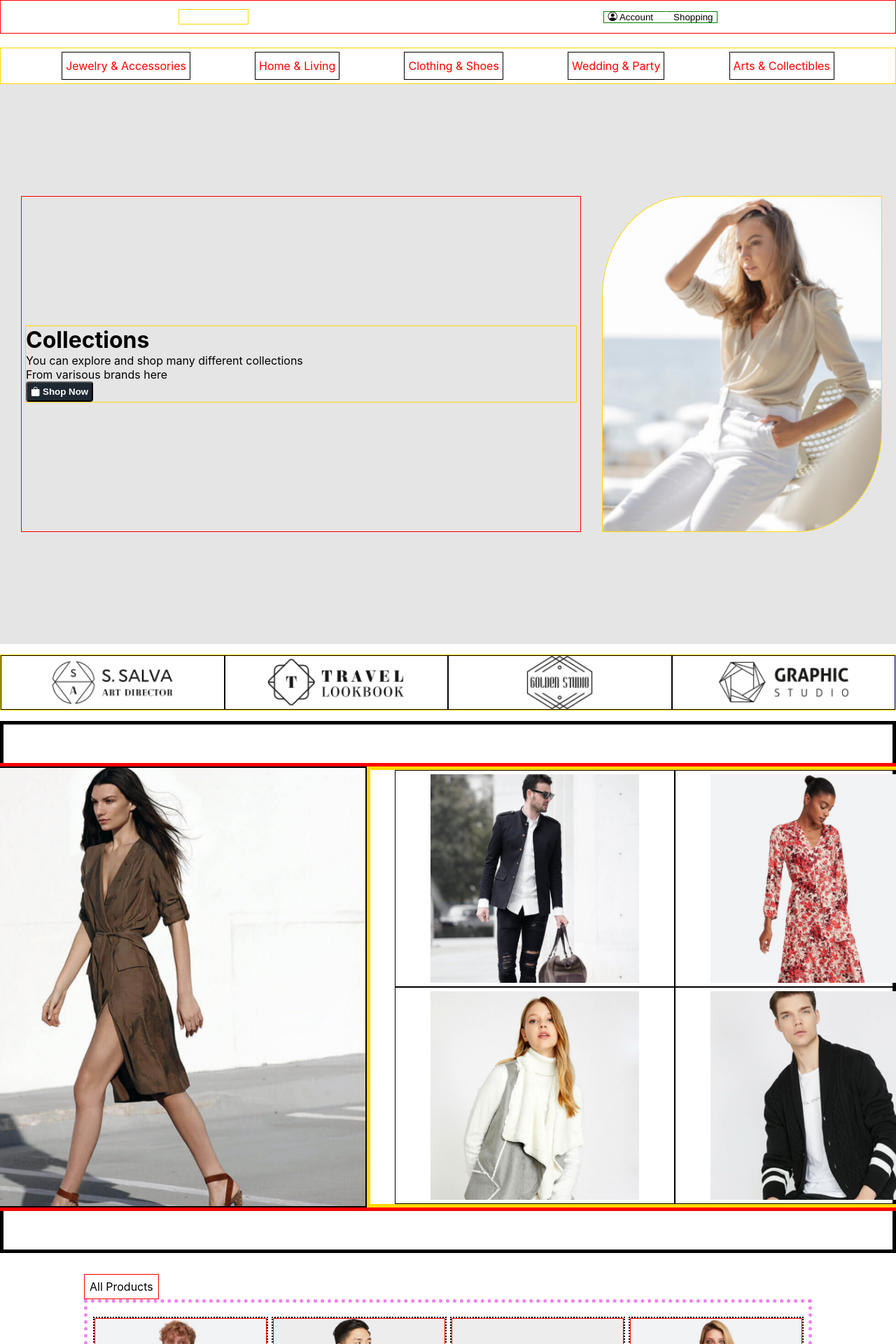
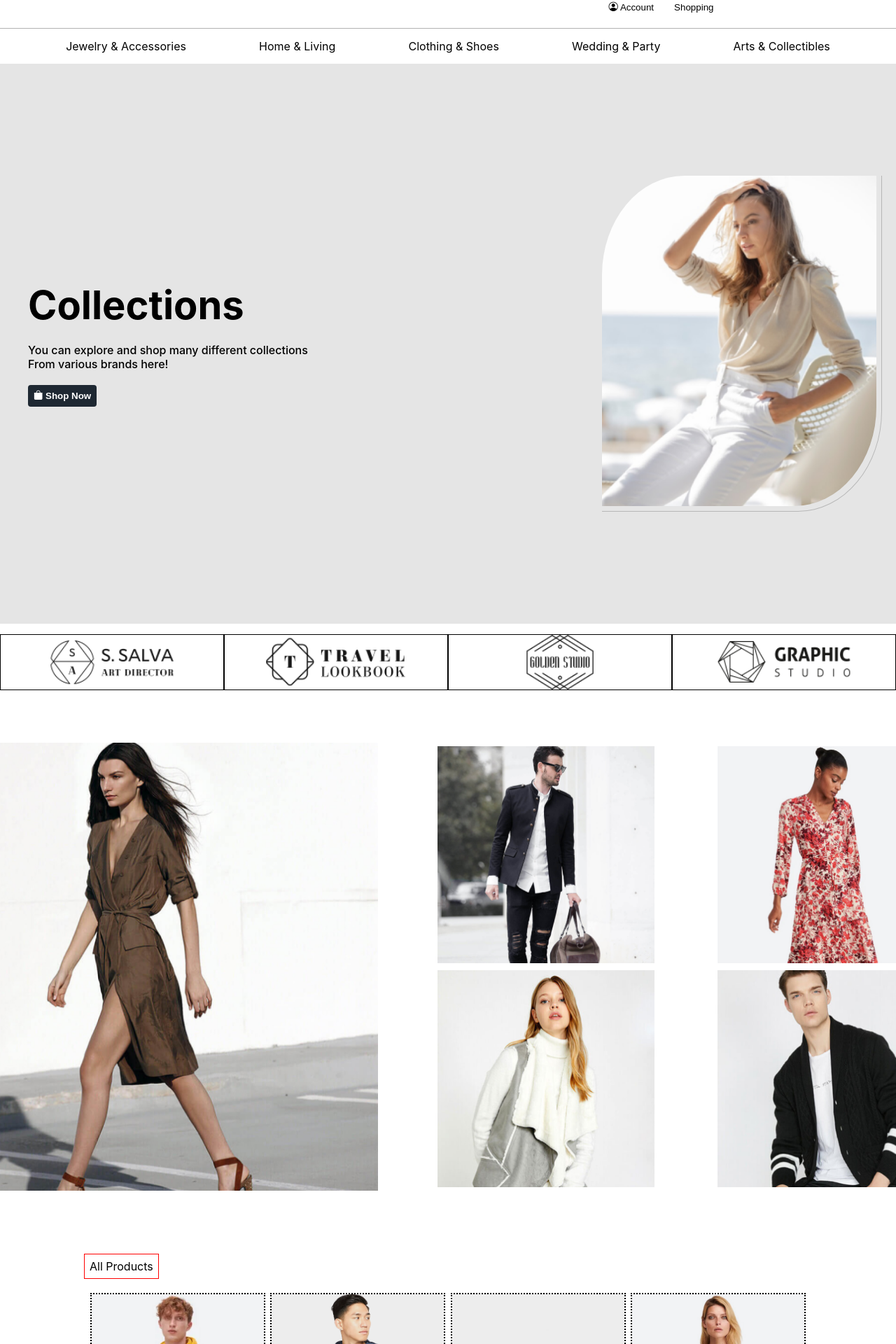
Before and after one commit to briantheengineer/Cora---E-commerce, a React (Create React App) app in the folder my-ecommerce/: page / in a window 1280 px wide. Shown: the top 1920 px of the page at 70% size. Built offline with nearby package versions, Linux system fonts and the light colour scheme; some icons are missing.

Commit message:
eliminated unused borders

```diff
--- a/my-ecommerce/src/Assembly.css
+++ b/my-ecommerce/src/Assembly.css
@@ -17,7 +17,6 @@
 }
 
 .assembly-cards {
-    border:5px dotted violet;
     height:fit-content;
     padding: 5px;
     display: flex;
--- a/my-ecommerce/src/Body.css
+++ b/my-ecommerce/src/Body.css
@@ -17,7 +17,6 @@
 }
 
 .body-text {
-    border:1px solid red;
     padding: 5px;
     width: 100vh;
     height: 60vh;
@@ -28,15 +27,25 @@
 }
 
 .body-openning {
-    border:1px solid gold;
     width: 100%;
+    padding:5px;
 }
+
+.body-openning h1 {
+    font-size: 7vh;
+}
+
+.body-openning p {
+    font-weight: 500;
+}
+
 
 .body-openning button {
     background-color: #1E2832;
+    border:none;
     color:white;
     font-weight: 600;
-    padding:5px;
+    padding:8px;
     border-radius: 4px;
 }
 .bi-bag-fill{
@@ -50,7 +59,9 @@
     min-height: 300px;
     width: 50vh;
     height: 60vh;
-    border:1px solid gold;
+    border-bottom:1px solid rgba(0,0,0, 0.2);
+    border-right: 1px solid rgba(0,0,0, 0.2) ;
+    padding:0px 7px 7px 0px;
 }
 
 .body-img img {
--- a/my-ecommerce/src/Body.js
+++ b/my-ecommerce/src/Body.js
@@ -7,8 +7,10 @@ export default function Body() {
                 <div class="body-text">
                     <div class="body-openning">
                         <h1>Collections</h1>
+                        <br></br>
                         <p>You can explore and shop many different collections</p>
-                        <p>From varisous brands here</p>
+                        <p>From various brands here!</p>
+                        <br></br>
                         <button class="btn"><i class="bi bi-bag-fill"></i>  Shop Now</button>
                     </div>
 
--- a/my-ecommerce/src/Card.css
+++ b/my-ecommerce/src/Card.css
@@ -11,7 +11,6 @@
 }
 
 .card-img {
-    border:1px solid red;
     width: 100%;
     height: 70%;
 }
@@ -24,14 +23,12 @@
 
 
 .product-content {
-    border:1px solid gold;
     padding:5px;
     width: 100%;
     height: 30%;
 }
 
 .product-info {
-    border:1px solid red;
     height: fit-content;
     display: flex;
     align-items: center;
--- a/my-ecommerce/src/Header.css
+++ b/my-ecommerce/src/Header.css
@@ -12,8 +12,7 @@
 }
 
 .content {
-    border:1px solid red;
-    min-height: 6vh;
+    min-height: fit-content;
     max-height: 10vh;
     width: 100%;
     display: flex;
@@ -22,7 +21,6 @@
 }
 
 .navbar-brand {
-    border:1px solid gold;
     width: 100px;
 }
 
@@ -30,7 +28,6 @@
     border-style: none;
     flex-wrap: nowrap;
     display: flex;
-    border:1px solid green;
 }
 
 .icons button {
--- a/my-ecommerce/src/HeaderSection.css
+++ b/my-ecommerce/src/HeaderSection.css
@@ -1,5 +1,5 @@
 .options-div {
-    border:1px solid gold;
+    border-top:1px solid rgba(0,0,0, 0.3);
     display: flex;
     min-width: 150vh;
     width: 100%;
@@ -8,8 +8,6 @@
 }
 
 .options-div p {
-    border: 1px solid black;
-    color:red;
     margin:5px;
     display: flex;
     justify-content: center;
--- a/my-ecommerce/src/Main.css
+++ b/my-ecommerce/src/Main.css
@@ -12,7 +12,6 @@
     align-items: center;
     justify-content: space-evenly;
     flex-wrap: nowrap;
-    border:1px solid gold;
 }
 
 .main-brands img {
@@ -26,13 +25,11 @@
     display: flex;
     align-items: center;
     justify-content: center;
-    border:5px solid black;
     width: 100%;
     height: 95vh;
 }
 
 .main-text {
-    border:1px solid black;
     writing-mode: vertical-rl;
     text-orientation: sideways-left;
     height: 80%;
@@ -40,8 +37,12 @@
     transform: rotate(-180deg);
 }
 
+.main-text h5 {
+    font-size: 3.5vh;
+    padding-right: 5px;
+}
+
 .grid-container {
-    border: 5px solid red;
     width:80%;
     min-width: 190vh;
     height: 80vh;
@@ -50,7 +51,6 @@
 }
 
 .item1 {
-    border:2px solid black;
     height: 100%;
     width: 40%;
     min-width: fit-content;
@@ -63,7 +63,6 @@
 }
 
 .small-img-div {
-    border:5px solid gold;
     height: 100%;
     min-width: 105vh;
     width: 60%;
@@ -75,7 +74,6 @@
 }
 
 .grid-item {
-    border:1px solid black;
     min-width: 50vh;
     width: 40%;
     height: 50%;
--- a/my-ecommerce/src/Product.css
+++ b/my-ecommerce/src/Product.css
@@ -9,7 +9,6 @@
 .product-div {
     margin:10px;
     padding:10px;
-    border:2px dotted blue;
     width: 50%;
     min-width: 600px;
     height: 80vh;
@@ -30,13 +29,11 @@
     object-fit: cover;
     width: 100%;
     height: 100%;
-    border:1px solid black;
     border-top-left-radius: 30%;
     border-bottom-right-radius: 30%;
 }
 
 .product-text {
-    border:1px solid red;
     height: 80%;
     padding: 10px 25px;
     max-width: 250px;
```
